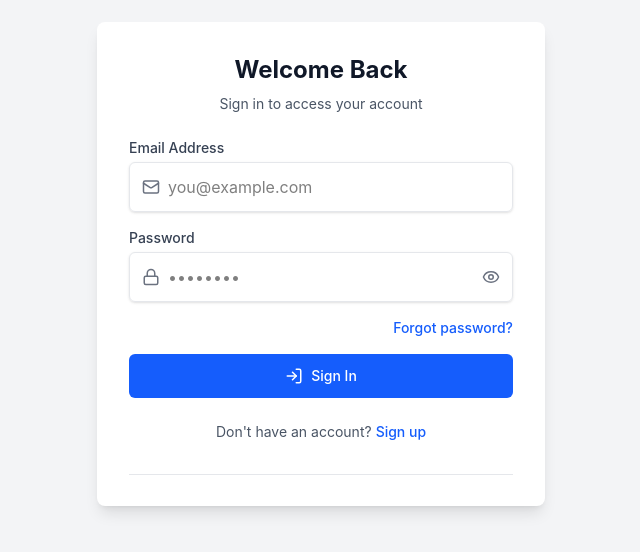
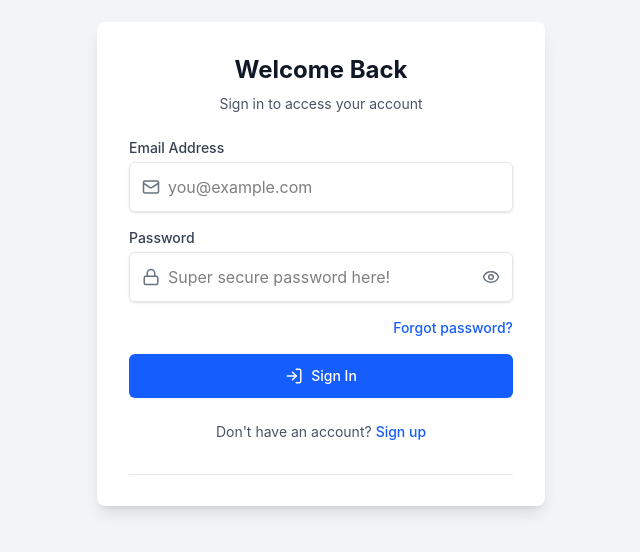
Before and after one commit to syang0624/white-mirror, a React (Vite) app in the folder frontend/: page / in a window 1280 px wide. Shown: the part 136-688 px from the top of the page, without its empty margins (319-959 px from the left). Built offline with nearby package versions, Linux system fonts and the light colour scheme.

Commit message:
password placehoder update

```diff
--- a/frontend/src/pages/Auth.jsx
+++ b/frontend/src/pages/Auth.jsx
@@ -102,7 +102,8 @@ function Auth() {
                                 value={password}
                                 onChange={(e) => setPassword(e.target.value)}
                                 className="block w-full rounded-md border-0 py-3 pl-2 pr-3 focus:outline-none focus:ring-2 focus:ring-blue-500"
-                                placeholder="••••••••"
+                                // placeholder="••••••••"
+                                placeholder="Super secure password here!"
                             />
                             <button
                                 type="button"
```
